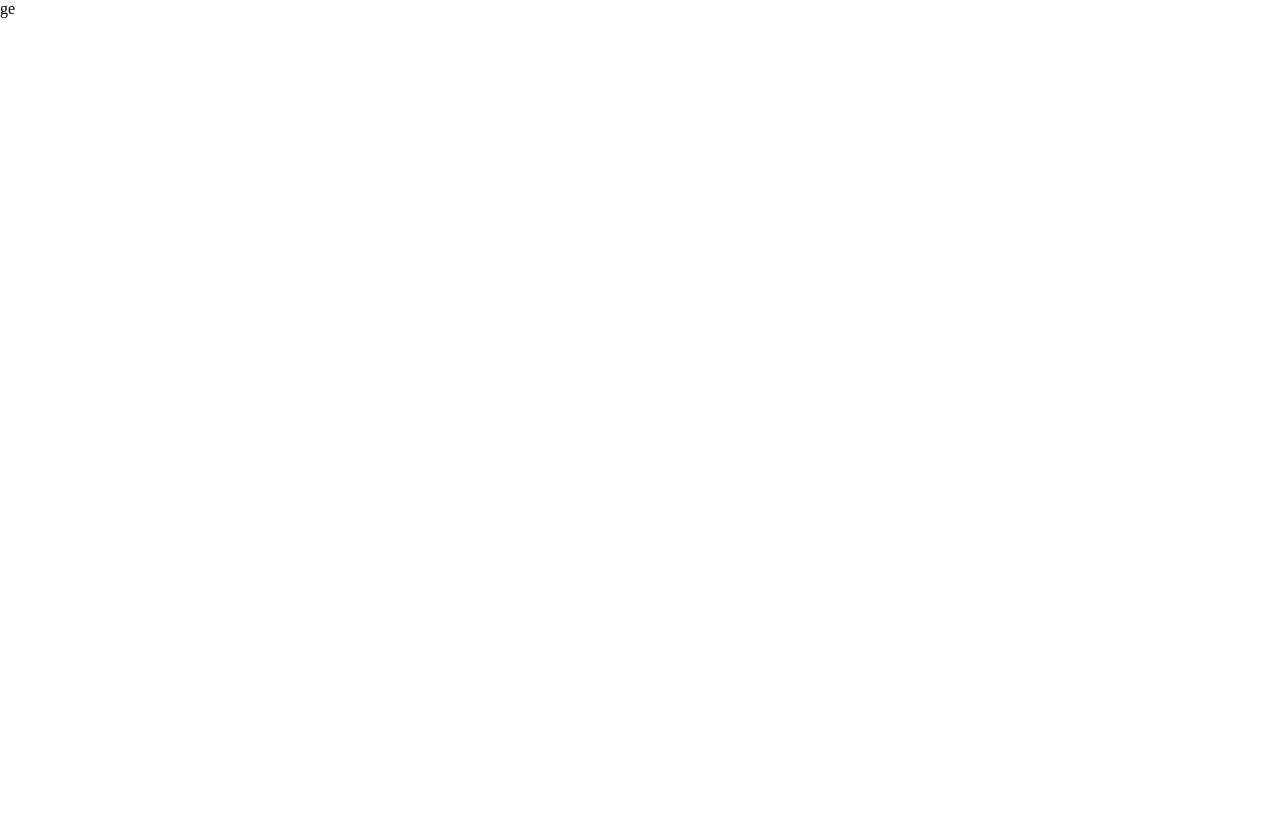
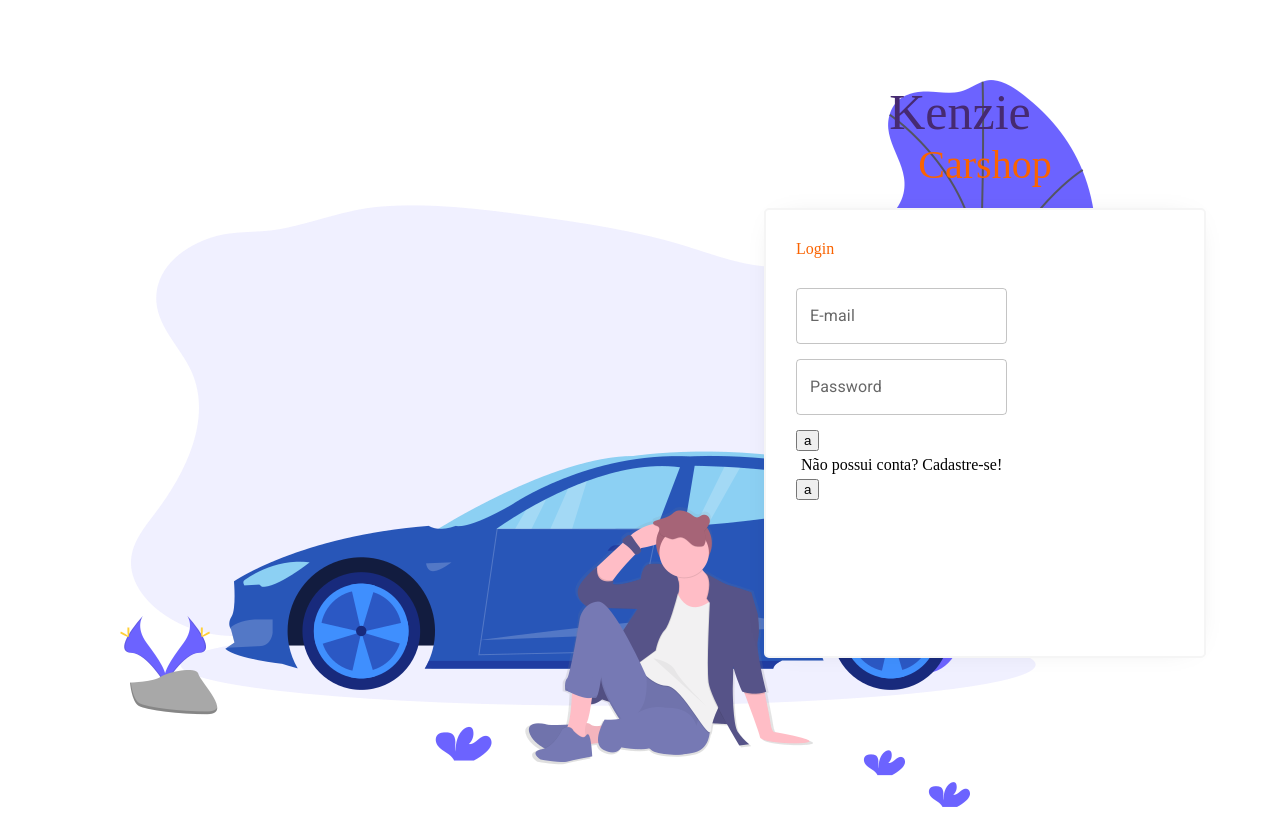
Before and after one commit to matheus-araujo-cunha/capstone, a React (Create React App) app: page / in a window 1280 px wide. Before the commit the page ends 800 px from the top, so only its background shows below. Built offline with nearby package versions, Linux system fonts and the light colour scheme; a web font is replaced by a local one.

Commit message:
Finish Login

```diff
--- a/src/App.tsx
+++ b/src/App.tsx
@@ -1,7 +1,11 @@
+import Login from "./pages/Login";
+
 function App() {
   return (
     <>
-      <div>ge</div>
+      <div>
+        <Login />
+      </div>
     </>
   );
 }
--- a/src/pages/Login/index.tsx
+++ b/src/pages/Login/index.tsx
@@ -1,3 +1,87 @@
-export const Login = () => {
-  return <div></div>;
+import * as yup from "yup";
+import { useForm } from "react-hook-form";
+import { yupResolver } from "@hookform/resolvers/yup";
+import { useHistory } from "react-router-dom";
+import { TextField } from "@mui/material";
+import {
+  Form,
+  Error,
+  Container,
+  P,
+  Main,
+  Second,
+  Cade,
+  Content,
+} from "./styles";
+import { Button } from "../../components/Button";
+
+interface SignInCredentials {
+  email: string;
+  password: string;
+}
+
+const Login = () => {
+  const formSchema = yup.object().shape({
+    email: yup.string().required("E-mail obrigatório").email("E-mail inválido"),
+    password: yup.string().required("Senha obrigatória"),
+  });
+
+  const {
+    register,
+    handleSubmit,
+    formState: { errors },
+  } = useForm<SignInCredentials>({
+    resolver: yupResolver(formSchema),
+  });
+
+  const onSubmitFunction = (data: SignInCredentials) => {
+    // signIn(data);
+    // setTimeout(function () {
+    //   window.location.reload();
+    // }, 500);
+    // setRefresh(!refresh);
+  };
+
+  return (
+    <Content>
+      <Container>
+        <Main> Kenzie </Main>
+        <Second> Carshop</Second>
+        <Form onSubmit={handleSubmit(onSubmitFunction)}>
+          <div className="form">
+            <P>Login</P>
+            <TextField
+              fullWidth
+              id="login-basic"
+              label="E-mail"
+              variant="outlined"
+              {...register("email")}
+            />
+            <Error>
+              {errors.email?.message && <span>{errors.email?.message}</span>}
+            </Error>
+            <TextField
+              fullWidth
+              type="password"
+              id="password-basic"
+              label="Password"
+              variant="outlined"
+              {...register("password")}
+            />
+            <Error>
+              {errors.email?.message && <span>{errors.password?.message}</span>}
+            </Error>
+            <Button></Button>
+            <Cade>Não possui conta? Cadastre-se!</Cade>
+            <Button
+            // type="submit"
+            // onClick={() => history.push("/signup")}
+            // text={"Cadastre-se"}
+            ></Button>
+          </div>
+        </Form>
+      </Container>
+    </Content>
+  );
 };
+export default Login;
--- /dev/null
+++ b/src/pages/Login/styles.ts
@@ -0,0 +1,94 @@
+import styled from "styled-components";
+import img from "../../assets/login.png";
+
+export const Main = styled.div`
+  color: #462a71;
+  font-size: 50px;
+  margin-top: -100px;
+  margin-left: -50px;
+  @media (max-width: 1000px) {
+    display: none;
+  }
+`;
+export const Second = styled.div`
+  color: #fa6300;
+  font-size: 40px;
+  @media (max-width: 1000px) {
+    display: none;
+  }
+`;
+
+export const Content = styled.div`
+  img {
+    display: only;
+    margin-top: 200px;
+    width: 100%;
+  }
+  @media (min-width: 1000px) {
+    background-image: url(${img});
+  }
+`;
+
+export const Container = styled.div`
+  padding: 20px 10px 10px 20px;
+  display: flex;
+  flex-direction: column;
+  align-items: center;
+  height: 100vh;
+  @media (min-width: 1000px) {
+    padding: 20px 10px 10px 700px;
+    flex-direction: column;
+    justify-content: center;
+
+    .header {
+      order: 2;
+    }
+    .form {
+      order: 1;
+      margin-right: 40px;
+      display: block;
+      max-width: 442px;
+    }
+  }
+`;
+
+export const Form = styled.form`
+  display: flex;
+  align-items: flex-start;
+  flex-direction: column;
+  padding: 30px 0px 10px 30px;
+  box-sizing: border-box;
+  margin-top: 20px;
+  width: 100%;
+  max-width: 442px;
+  background: #ffffff;
+  border: 2px solid #f5f5f5;
+  box-sizing: border-box;
+  box-shadow: 0px 0px 30px -20px rgba(0, 0, 0, 0.25);
+  border-radius: 5px;
+  @media (min-width: 1000px) {
+    width: 700px;
+    height: 450px;
+  }
+`;
+
+export const Error = styled.ul`
+  margin: 0px;
+  text-align: start;
+  margin-bottom: 15px;
+  font-size: 10px;
+  color: rgb(240, 42, 42);
+  padding: 0px 0px 0px 5px;
+  li {
+    list-style: inside;
+  }
+`;
+
+export const P = styled.p`
+  color: #fa6300;
+  margin-bottom: 30px;
+`;
+
+export const Cade = styled.p`
+  margin: 5px;
+`;
```
Also changed, not shown: src/assets/login.png (added).
